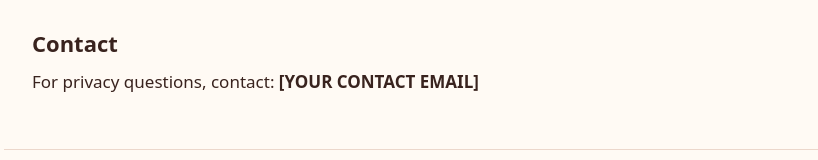
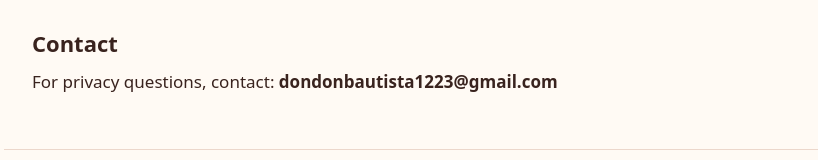
Before and after one commit to Yquannn/Trako-chrome-extension, a browser extension: page docs/index.html in a window 1280 px wide. Shown: the part 1745-1905 px from the top of the page, without its empty margins (226-1044 px from the left). Drawn offline with Linux system fonts and the light colour scheme.

Commit message:
add email

```diff
--- a/docs/index.html
+++ b/docs/index.html
@@ -25,7 +25,7 @@
     <section><h2>Downloads and deletion</h2><p>When the user initiates an export, the extension creates a CSV download. Exported files remain wherever the user saves them until the user deletes them.</p><p>Users can delete exported files using their device's file manager. Uninstalling the extension does not delete previously downloaded CSV files.</p></section>
     <section><h2>Data security</h2><p>Exported CSV files may contain personal purchase information. Users should store these files securely and share them only with trusted recipients.</p></section>
     <section><h2>Changes</h2><p>This policy may be updated when the extension's functionality or data practices change.</p></section>
-    <section><h2>Contact</h2><p>For privacy questions, contact: <strong>[YOUR CONTACT EMAIL]</strong></p></section>
+    <section><h2>Contact</h2><p>For privacy questions, contact: <strong>dondonbautista1223@gmail.com</strong></p></section>
   </main>
   <footer>Trako Order Exporter · <a href="https://github.com/Yquannn/Trako-chrome-extension">GitHub repository</a></footer>
 </body>
```
